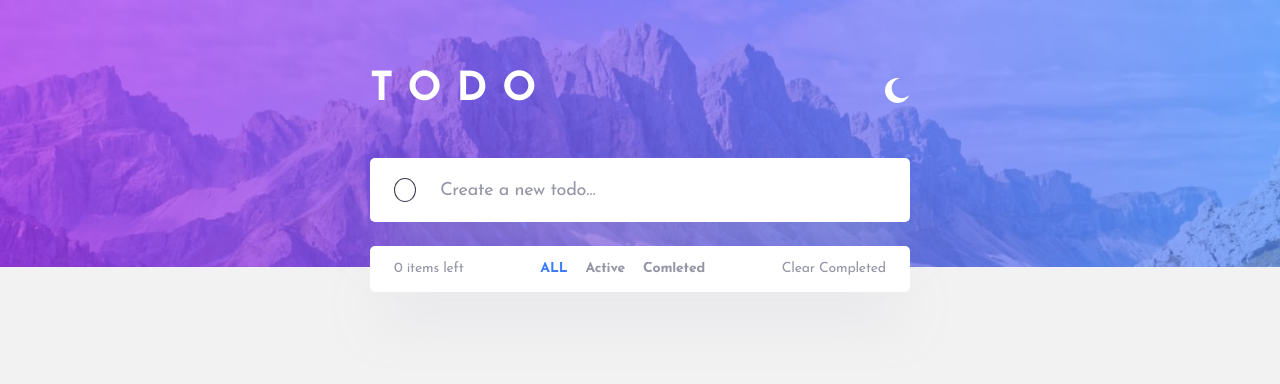
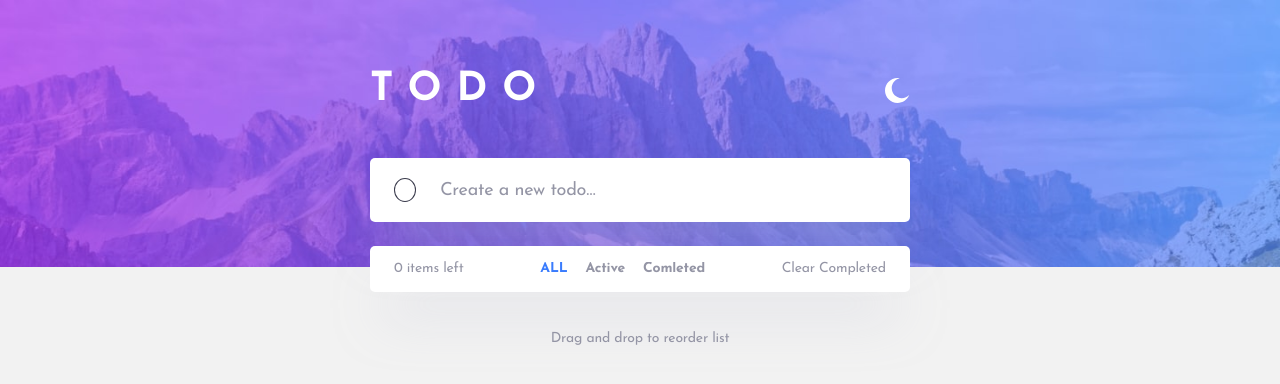
Before and after one commit to datoxx/todo-app, a React (Create React App) app: page / in a window 1280 px wide. Shown: the top 384 px of the page. Built offline with nearby package versions, Linux system fonts and the light colour scheme.

Commit message:
make todo list drag and drop available

```diff
--- a/src/components/OneToDo.tsx
+++ b/src/components/OneToDo.tsx
@@ -5,16 +5,23 @@ import { ToDo } from '../App';
 
 
 interface OneToDoProps {
-    todo: ToDo;
-    updateStatus: (e:number) => void
-    deleteToDo: (e:number)=> void
+    todo: ToDo,
+    updateStatus: (e:number) => void,
+    deleteToDo: (e:number)=> void,
+    provided: any,
+    snapshot: any,
 }
 
-const OneToDo = ({todo, updateStatus, deleteToDo}:OneToDoProps) => {
+const OneToDo = ({todo, updateStatus, deleteToDo, provided, snapshot}:OneToDoProps) => {
 
 
     return (
-        <ToDoContainer>
+        <ToDoContainer
+            ref={provided.innerRef}
+            snapshot={snapshot}
+            {...provided.draggableProps}
+            {...provided.dragHandleProps}
+        >
             <CheckBoxContainer  check={todo.active} >
                 {todo.active && <img  src={checkIcon} alt="check-icon" />}
                 <CheckBoxInput
@@ -33,6 +40,8 @@ const OneToDo = ({todo, updateStatus, deleteToDo}:OneToDoProps) => {
 export default OneToDo;
 
 const ToDoContainer = styled.div`
+  background-color: ${(props) => props.theme.componentBgColor};
+  transition: background-color 0.5s ease-out;
   display: flex;
   align-items: center;
   padding: 16px 20px;
--- a/src/components/ToDoList.tsx
+++ b/src/components/ToDoList.tsx
@@ -1,4 +1,5 @@
 import styled from "styled-components";
+import { DragDropContext, Droppable, Draggable } from "react-beautiful-dnd";
 import OneToDo from './OneToDo';
 import { ToDo } from '../App';
 import { useState } from 'react';
@@ -10,6 +11,7 @@ interface ToDoListProps {
 
 
 const ToDoList = ({toDoLsit, setToDoList}:ToDoListProps) => {
+
 
     const [filter, setFilter] = useState('ALL')
 
@@ -62,30 +64,48 @@ const ToDoList = ({toDoLsit, setToDoList}:ToDoListProps) => {
         </>
     );
 
+    const handleOnDragEnd = (result:any) => {
+        if(!result.destination) return;
+        const items = Array.from(toDoLsit);
+        const [reorderedItem] = items.splice(result.source.index, 1);
+        items.splice(result.destination.index, 0, reorderedItem);
+
+        setToDoList(items);
+    }
 
 
   return (
     <>
-        <ToDoListContainer>
-
-            {showToDo()?.map((todo: ToDo) => (
+        <DragDropContext onDragEnd={handleOnDragEnd}>
+            <Droppable droppableId="characters">
+                {(provided) => (
+                    <ToDoListContainer {...provided.droppableProps} ref={provided.innerRef} >
+                        {showToDo()?.map((todo: ToDo, index) => (
+                        <Draggable key={todo.id} draggableId={todo.text} index={index} >
+                            {(provided, snapshot) => (
                             <OneToDo
-                key={todo.id}
+                                provided={provided}
+                                snapshot={snapshot}
                                 todo={todo}
                                 updateStatus={updateStatus}
                                 deleteToDo={deleteToDo}
                             />
+                            )}
+                        </Draggable>
                         ))}
+                         {provided.placeholder}
 
                         <ToDolistFooter>
                             <span>{showToDo()?.length} items left</span>
                             <FilterDeshbordDesktop>{filterButton}</FilterDeshbordDesktop>
                             <DeleteCompleted onClick={deleteAllComletedToDo}>Clear Completed</DeleteCompleted>
                         </ToDolistFooter>
-
                     </ToDoListContainer>
-
+                 )}
+            </Droppable>
+        </DragDropContext>
         <FilterDeshbord>{filterButton}</FilterDeshbord>
+        <DragAndDropText>Drag and drop to reorder list</DragAndDropText>
     </>
   );
 };
@@ -187,3 +207,16 @@ interface FilterButtonProps {
         color: ${props => props.theme.hoverButton}
     }
 `
+const DragAndDropText = styled.span`
+    font-weight: 400;
+    font-size: 14px;
+    line-height: 14px;
+    text-align: center;
+    letter-spacing: -0.194444px;
+    margin-top: 40px;
+    color: ${props => props.theme.listFooterText};
+
+    @media (max-width: 480px) {
+        margin-top: 49px;
+    }
+`
--- a/src/index.tsx
+++ b/src/index.tsx
@@ -7,7 +7,5 @@ const root = ReactDOM.createRoot(
   document.getElementById('root') as HTMLElement
 );
 root.render(
-  <React.StrictMode>
     <App />
-  </React.StrictMode>
 );
```
Lines whose indentation alone changed are shown as unchanged.
